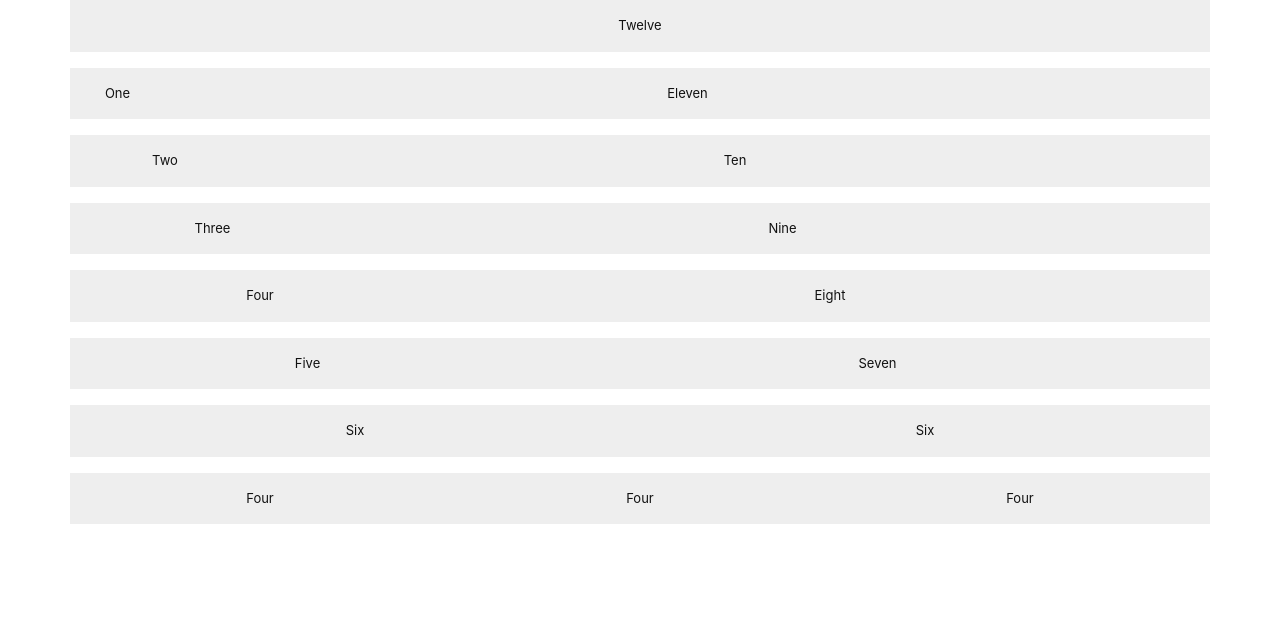
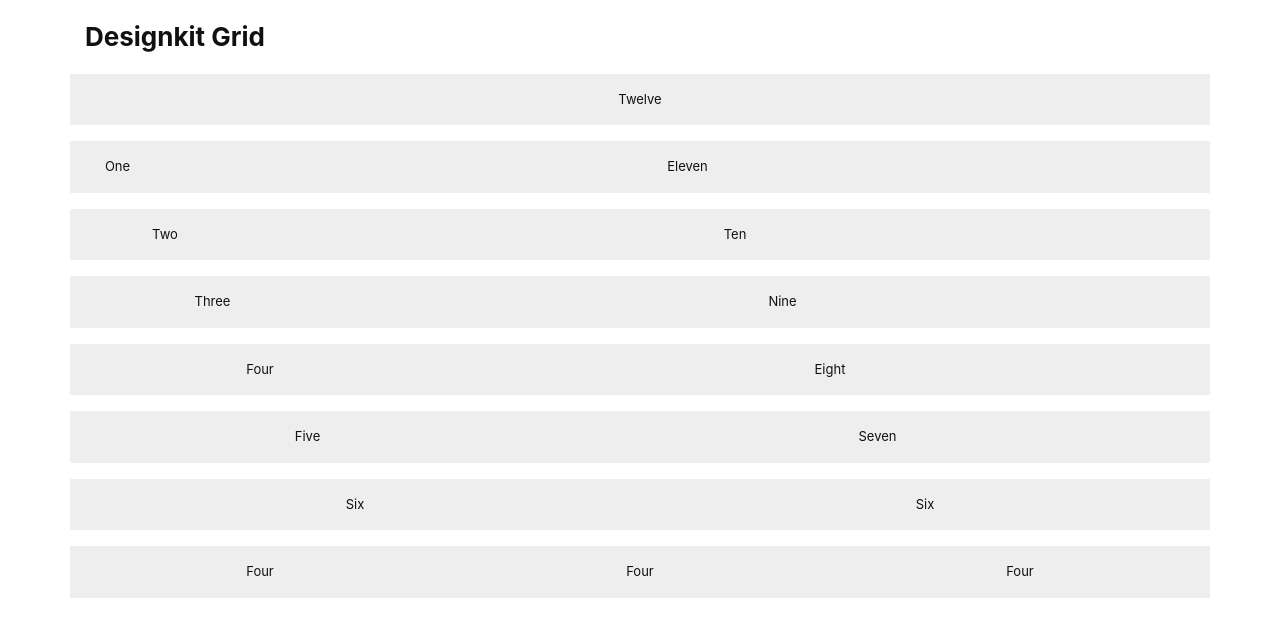
Before and after one commit to rightscale-design/designkit-grid, a website: page index.html in a window 1280 px wide. Drawn offline with nearby package versions, Linux system fonts and the light colour scheme.

Commit message:
Updated index

```diff
--- a/index.html
+++ b/index.html
@@ -6,7 +6,10 @@
   <link rel="stylesheet" href="css/designkit-grid.css">
   <link rel="stylesheet" href="https://cdnjs.cloudflare.com/ajax/libs/normalize/3.0.3/normalize.min.css">
   <style>
-    * {
+    *,
+    *:before,
+    *:after {
+      -webkit-box-sizing: border-box;
       -moz-box-sizing: border-box;
       box-sizing: border-box;
     }
@@ -37,6 +40,7 @@
 </head>
 <body>
   <div class="container">
+    <h1>Designkit Grid</h1>
     <div class="row">
       <div class="col-md-12">Twelve</div>
     </div>
```
